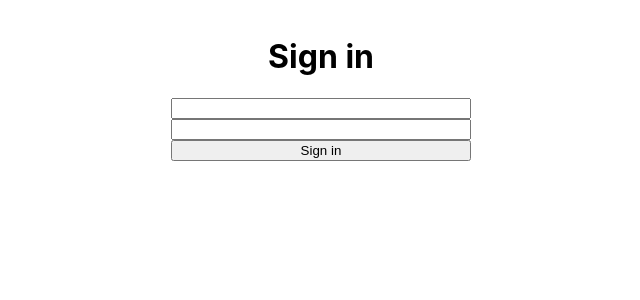
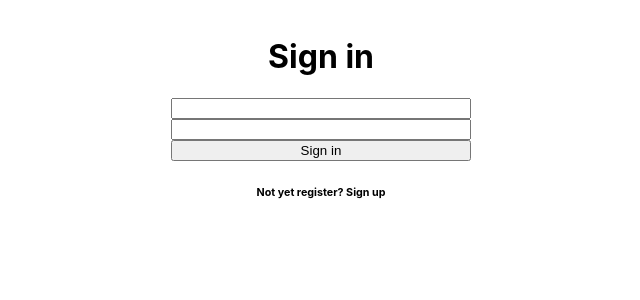
Before and after one commit to LuisGhz/react-4h-course-16-project-react-firebase-login-email, a React (Create React App) app: page / in a window 1280 px wide. Shown: the top 300 px of the page, without its empty margins (319-959 px from the left). Built offline with nearby package versions, Linux system fonts and the light colour scheme.

Commit message:
Create text to sign up

```diff
--- a/src/routes/Signin.jsx
+++ b/src/routes/Signin.jsx
@@ -8,6 +8,7 @@ const Signin = () => {
       <input type="text" name="" id="" />
       <input type="password" name="" id="" />
       <button>Sign in</button>
+      <h6>Not yet register? Sign up</h6>
     </form>
   </div>);
 }
```
